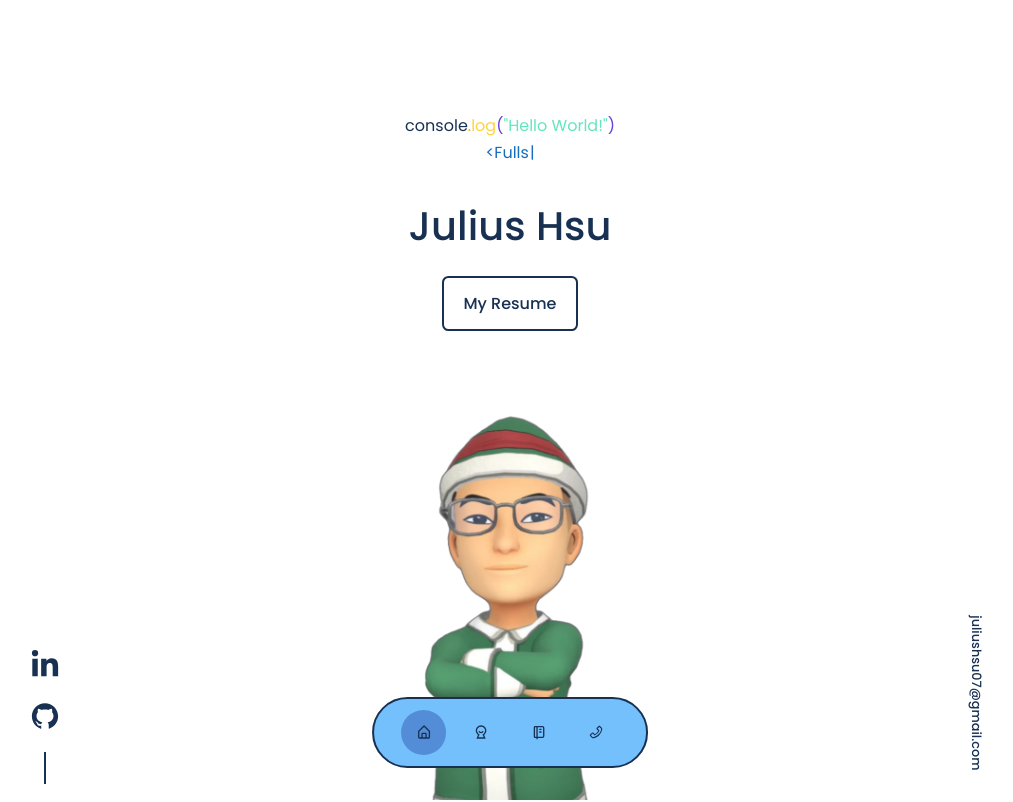
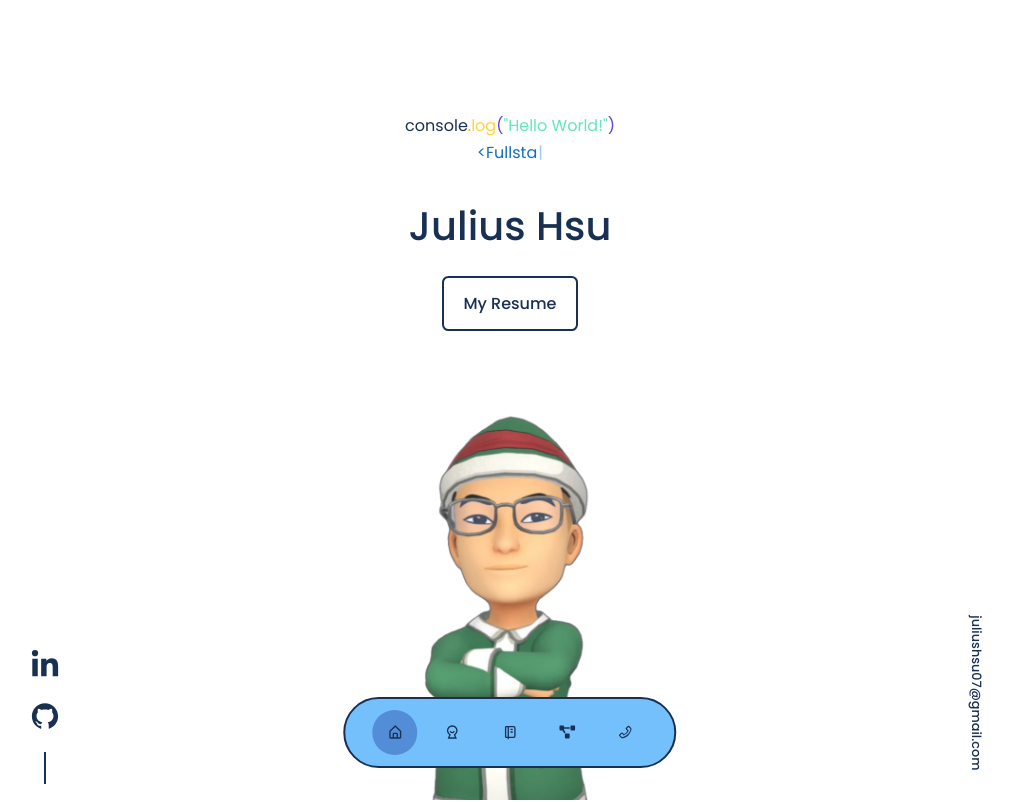
Before and after one commit to juliushsu07/portfolio-website, a React (Create React App) app in the folder main-site/: page / in a window 1280 px wide. Shown: the top 802 px of the page, without its empty margins (130-1143 px from the left). Built offline with nearby package versions, Linux system fonts and the light colour scheme; the HTML template or start-up script is replaced by a standard one.

Commit message:
Fix activeNav to display the actual current location Hash upon refresh.

```diff
--- a/main-site/src/App.jsx
+++ b/main-site/src/App.jsx
@@ -1,21 +1,21 @@
-import React from 'react'
+import { React, useState} from 'react'
 import Header from './components/header/Header'
 import Nav from './components/nav/Nav'
 import About from './components/about/About'
 import Experiences from './components/experience/Experiences'
-// import Portfolio from './components/portfolio/Portfolio'
+import Portfolio from './components/portfolio/Portfolio'
 import Contact from './components/contact/Contact'
 
-
-
 const App = () => {
+  const [activeNav, setActiveNav] = useState(window.location.hash ? window.location.hash : '#')
   return (
     <>
-      <Header/>
-      <Nav/>
-      <About/>
-      <Experiences/>
-      <Contact/>
+      <Nav activeNav={activeNav} setActiveNav={setActiveNav} />
+      <Header activeNav={activeNav} setActiveNav={setActiveNav} />
+      <About activeNav={activeNav} setActiveNav={setActiveNav} />
+      <Experiences activeNav={activeNav} setActiveNav={setActiveNav} />
+      <Portfolio activeNav={activeNav} setActiveNav={setActiveNav} />
+      <Contact activeNav={activeNav} setActiveNav={setActiveNav} />
     </>
   )
 }
--- a/main-site/src/components/nav/Nav.jsx
+++ b/main-site/src/components/nav/Nav.jsx
@@ -1,22 +1,21 @@
 import React from 'react'
 import './nav.css'
-import {BiHomeAlt} from 'react-icons/bi'
-import {RiUser5Line} from 'react-icons/ri'
-import {TbNotebook} from 'react-icons/tb'
-import {FaProjectDiagram} from 'react-icons/fa'
-import {AiOutlinePhone} from 'react-icons/ai'
-import {useState} from 'react'
+import { BiHomeAlt } from 'react-icons/bi'
+import { RiUser5Line } from 'react-icons/ri'
+import { TbNotebook } from 'react-icons/tb'
+import { FaProjectDiagram } from 'react-icons/fa'
+import { AiOutlinePhone } from 'react-icons/ai'
 
-function Nav() {
-  const [activeNav, setActiveNav] = useState('#')
+const Nav = (props) => {
+  const {activeNav, setActiveNav} = props
 
   return (
     <nav>
-      <a href='#' onClick={()=> setActiveNav('#')} className={activeNav === '#' ? 'active' : ''}><BiHomeAlt/></a>
-      <a href='#about' onClick={()=> setActiveNav('#about')} className={activeNav === '#about' ? 'active' : ''}><RiUser5Line/></a>
-      <a href='#experience' onClick={()=> setActiveNav('#experience')} className={activeNav === '#experience' ? 'active' : ''}><TbNotebook/></a>
-      {/* <a href='#portfolio' onClick={()=> setActiveNav('#portfolio')} className={activeNav === '#portfolio' ? 'active' : ''}><FaProjectDiagram/></a> */}
-      <a href='#contact' onClick={()=> setActiveNav('#contact')} className={activeNav === '#contact' ? 'active' : ''}><AiOutlinePhone/></a>
+        <a href='#' onClick={()=> setActiveNav('#')} className={activeNav === '#' ? 'active' : ''}><BiHomeAlt/></a>
+        <a href='#about' onClick={()=> setActiveNav('#about')} className={activeNav === '#about' ? 'active' : ''}><RiUser5Line/></a>
+        <a href='#experience' onClick={()=> setActiveNav('#experience')} className={activeNav === '#experience' ? 'active' : ''}><TbNotebook/></a>
+        <a href='#portfolio' onClick={()=> setActiveNav('#portfolio')} className={activeNav === '#portfolio' ? 'active' : ''}><FaProjectDiagram/></a>
+        <a href='#contact' onClick={()=> setActiveNav('#contact')} className={activeNav === '#contact' ? 'active' : ''}><AiOutlinePhone/></a>
     </nav>
   )
 }
```
